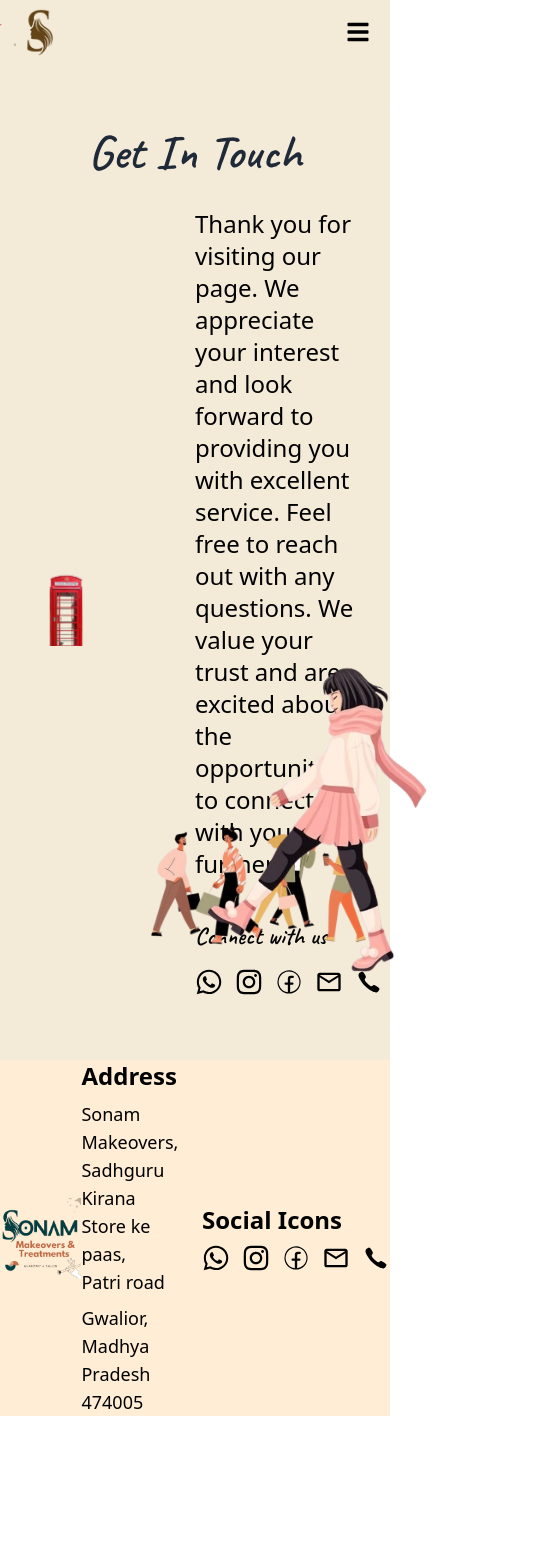
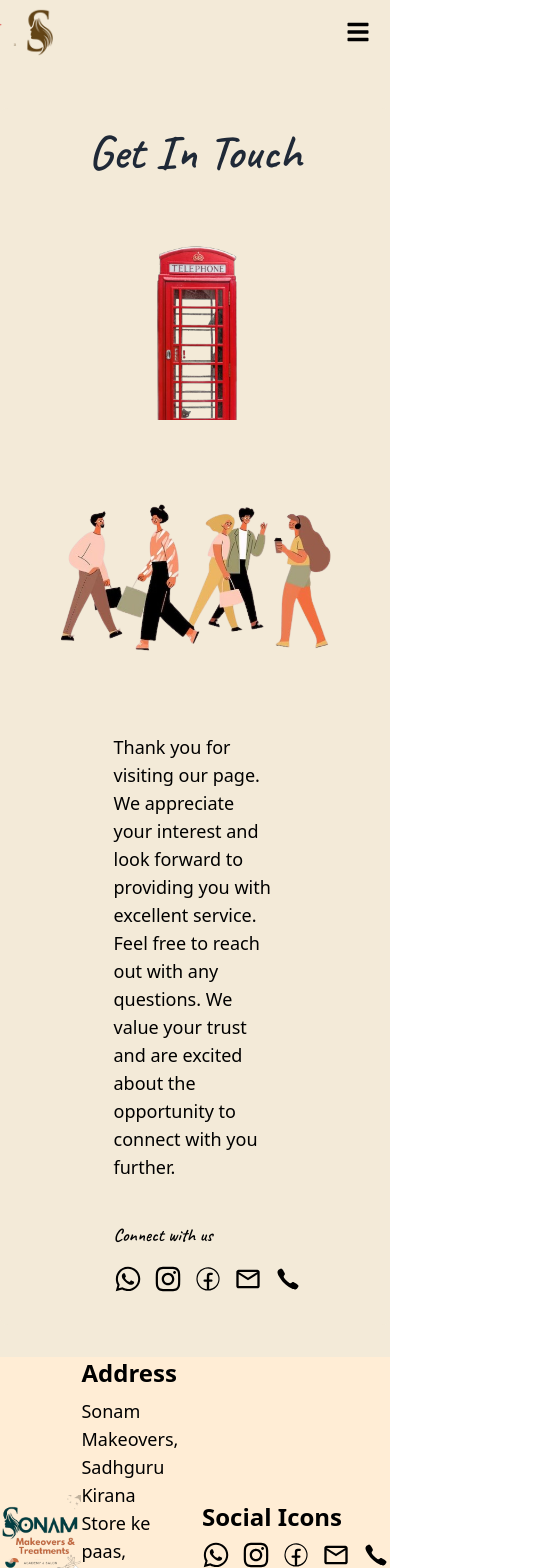
Before and after one commit to YuvrajSinghJadon/ParlourSite, a React (Vite) app in the folder parlour-project/: page /contact in a window 390 px wide. Shown: the top 1568 px of the page, 537 px wide, since content can reach past the window. Before the commit the page ends 1416 px from the top, so only its background shows below. Built offline with nearby package versions, Linux system fonts and the light colour scheme.

Commit message:
Responsive contact page

```diff
--- a/parlour-project/src/components/About.jsx
+++ b/parlour-project/src/components/About.jsx
@@ -1,9 +1,10 @@
 import React from "react";
 import photo from "/cropped.png";
 import { FaWhatsapp } from "react-icons/fa";
+import Bridal from '../assets/Bridal.png'
 const About = () => {
   return (
-    <div className="pt-5 container mx-auto my-8 p-8  bg-orange-100 rounded-lg shadow-md">
+    <div className="pt-5 container mx-auto my-8 p-8  bg-primary rounded-lg ">
       <h2 className="text-5xl font-bold mb-8 text-center font-caveat text-gray-800">
         About Us
       </h2>
@@ -11,7 +12,7 @@ const About = () => {
       <div className="grid grid-cols-1 md:grid-cols-2 gap-8 items-center">
         <div className="relative overflow-hidden rounded-lg">
           <img
-            src={photo}
+            src={Bridal}
             alt="Profile"
             className="w-full h-auto rounded-lg shadow-md transform hover:scale-105 transition-transform duration-300"
           />
--- a/parlour-project/src/components/Contact.jsx
+++ b/parlour-project/src/components/Contact.jsx
@@ -19,7 +19,55 @@ const Contact = () => {
 }
 
   return (
-    <div className=" mx-auto my-8 p-8 pt-5 bg-primary rounded-lg ">
+    // <div className=" mx-auto my-8 p-8 pt-5 bg-primary rounded-lg ">
+
+    //   <div className="mb-8">
+    //     <h2 className="text-5xl font-caveat mb-4 text-center text-gray-800">
+    //       Get In Touch
+    //     </h2>
+    //   </div>
+
+    //   <div className="flex gap-12 w-[100%] justify-center items-center" >
+    //     <div className="w-[50%]">
+    //       <img src={contactImage} alt="telephone booth" loading="lazy" width={400} />
+    //     </div>
+
+    //     <div className="absolute left-32 -bottom-32 "  >
+    //       <img src={group} alt="group of peoples" />
+    //     </div>
+
+    //     <div className="" >
+    //       <img src={girlWalking} alt="girl walking" className="absolute right-4 -bottom-40 " />
+    //     </div>
+
+
+    //     <div className="w-[50%] flex flex-col gap-10 " >
+    //       <p className="text-2xl " >Thank you for visiting our page. We appreciate your interest and look forward to providing you with excellent service. Feel free to reach out with any questions. We value your trust and are excited about the opportunity to connect with you further.</p>
+    //       <div className="flex flex-col gap-4">
+    //         <h2 className="text-2xl font-caveat" >Connect with us</h2>
+    //         <div className="flex gap-3">
+    //         <a href='' >{<FaWhatsapp size={28} onClick={handleWhatsAppClick} />}</a>
+    //         <a href="https://www.instagram.com/sonam_makeovers.academy/" target="_blank" >{<FaInstagram size={28}/>}</a>
+    //         <a href="">{<CiFacebook size={28} />}</a>
+    //         <a href="">{<MdOutlineEmail size={28} />}</a>
+    //         <a href="">{<IoIosCall size={28} onClick={handleMakePhoneCall}/>}</a>
+    //       </div>
+    //     </div>
+    //     </div>
+
+    //   </div>
+
+
+
+
+    //   {/* Testimonials Section */}
+
+
+    // </div>
+
+    // **********************RESPONSIVE CODE***********************
+
+    <div className="mx-auto my-8 p-8 pt-5 bg-primary rounded-lg">
 
   <div className="mb-8">
     <h2 className="text-5xl font-caveat mb-4 text-center text-gray-800">
@@ -27,43 +75,42 @@ const Contact = () => {
     </h2>
   </div>
 
-      <div className="flex gap-12 w-[100%] justify-center items-center" >
+  <div className="flex flex-col md:flex-row gap-12 justify-center items-center">
     <div className="w-[50%]">
-          <img src={contactImage} alt="telephone booth" loading="lazy" width={400} />
+      {/* Show the contactImage image with responsive width */}
+      <img src={contactImage} alt="telephone booth" loading="lazy" className="w-full md:w-auto" />
     </div>
 
-        <div className="absolute left-32 -bottom-32 "  >
-          <img src={group} alt="group of peoples" />
+    <div className="md:relative">
+      {/* Show the group image with responsive positioning */}
+      <img src={group} alt="group of peoples" className="md:absolute md:left-32 md:-bottom-32" />
+
+      {/* Hide the girlWalking image on smaller screens */}
+      <img src={girlWalking} alt="girl walking" className="hidden md:block absolute right-4 -bottom-40" />
     </div>
 
-        <div className="" >
-          <img src={girlWalking} alt="girl walking" className="absolute " />
-        </div>
-
-
-        <div className="w-[50%] flex flex-col gap-10 " >
-          <p className="text-2xl " >Thank you for visiting our page. We appreciate your interest and look forward to providing you with excellent service. Feel free to reach out with any questions. We value your trust and are excited about the opportunity to connect with you further.</p>
+    <div className="w-[50%] flex flex-col gap-10">
+      <p className="text-lg md:text-2xl">Thank you for visiting our page. We appreciate your interest and look forward to providing you with excellent service. Feel free to reach out with any questions. We value your trust and are excited about the opportunity to connect with you further.</p>
       <div className="flex flex-col gap-4">
-            <h2 className="text-2xl font-caveat" >Connect with us</h2>
+        <h2 className="text-lg md:text-2xl font-caveat">Connect with us</h2>
         <div className="flex gap-3">
-            <a href='' >{<FaWhatsapp size={28} onClick={handleWhatsAppClick} />}</a>
-            <a href="https://www.instagram.com/sonam_makeovers.academy/" target="_blank" >{<FaInstagram size={28}/>}</a>
+          <a href=''>{<FaWhatsapp size={28} onClick={handleWhatsAppClick} />}</a>
+          <a href="https://www.instagram.com/sonam_makeovers.academy/" target="_blank">{<FaInstagram size={28} />}</a>
           <a href="">{<CiFacebook size={28} />}</a>
           <a href="">{<MdOutlineEmail size={28} />}</a>
-            <a href="">{<IoIosCall size={28} onClick={handleMakePhoneCall}/>}</a>
+          <a href="">{<IoIosCall size={28} onClick={handleMakePhoneCall} />}</a>
         </div>
       </div>
     </div>
 
   </div>
 
+  {/* Testimonials Section */}
+</div>
 
 
 
-      {/* Testimonials Section */}
 
-
-    </div>
   );
 };
 
--- a/parlour-project/src/components/Services.jsx
+++ b/parlour-project/src/components/Services.jsx
@@ -3,7 +3,7 @@ import { FaPalette, FaRing, FaGraduationCap } from "react-icons/fa";
 
 const Services = () => {
   return (
-    <div className="container mx-auto my-8 bg-orange-100 p-8 pt-5 rounded-lg shadow-2xl">
+    <div className="container mx-auto my-8 bg-primary p-8 pt-5 rounded-lg">
       <h2 className="text-5xl font-bold mb-8 text-center font-caveat ">
         Our Services & Prices
       </h2>
```
Also changed, not shown: parlour-project/src/assets/group.png. Lines whose indentation alone changed are shown as unchanged.
